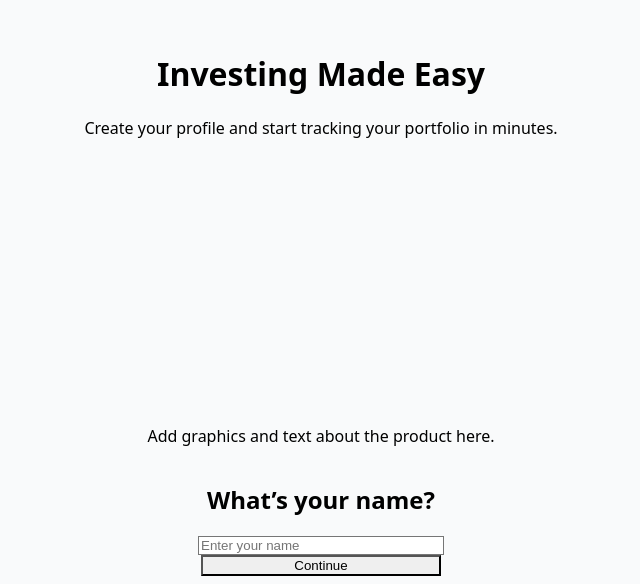
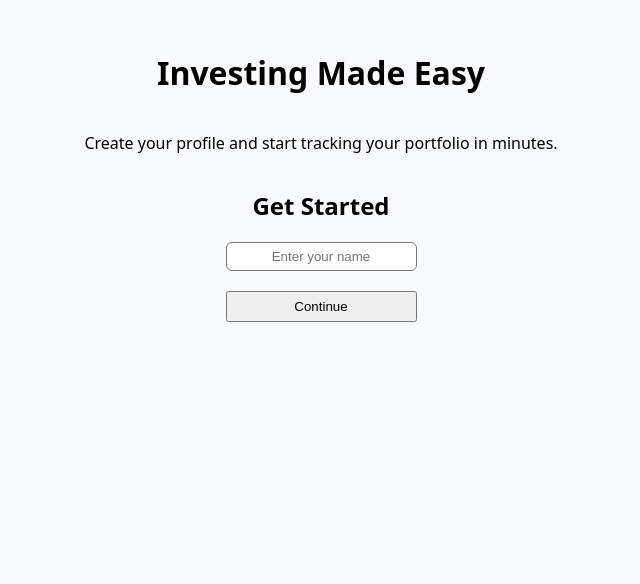
Before and after one commit to gkopplin/autopilot_challenge, a React (Vite) app in the folder portfolio-prototype/: page / in a window 1280 px wide. Shown: the part 232-816 px from the top of the page, without its empty margins (319-959 px from the left). Built offline with nearby package versions, Linux system fonts and the light colour scheme; the HTML template or start-up script is replaced by a standard one.

Commit message:
onboarding styling

```diff
--- a/portfolio-prototype/src/components/Step1Name.tsx
+++ b/portfolio-prototype/src/components/Step1Name.tsx
@@ -1,26 +1,34 @@
-interface StepProps {
+interface Step1NameProps {
   value: string
   onChange: (val: string) => void
   onNext: () => void
 }
 
-export default function Step1Name({ value, onChange, onNext }: StepProps) {
+export default function Step1Name({ value, onChange, onNext }: Step1NameProps) {
   return (
-    <div className="flex flex-col items-center space-y-8">
-      <h2 className="text-2xl font-bold text-gray-900 text-center">What’s your name?</h2>
+    <div className="flex flex-col items-center">
+      <h2 className="text-2xl font-bold text-gray-900 text-center mb-6">
+        Get Started
+      </h2>
+
+      <div className="w-60 flex flex-col">
         <input
           type="text"
           value={value}
           onChange={e => onChange(e.target.value)}
           placeholder="Enter your name"
-        className="w-[240px] px-5 py-3 rounded-2xl border border-gray-300 shadow-sm focus:outline-none focus:ring-2 focus:ring-indigo-500 transition"
+          className="border border-gray-300 text-center focus:outline-none focus:ring-2 focus:ring-indigo-500 transition px-[6px] py-[6px] mb-[20px] rounded-[6px]"
         />
+
         <button
           onClick={onNext}
-        className="w-[240px] py-3 bg-gradient-to-r from-indigo-600 to-purple-600 text-white font-semibold rounded-2xl shadow-lg hover:shadow-xl transition transform hover:-translate-y-1 hover:scale-105"
+          className="font-semibold rounded-2xl shadow hover:bg-sky-300 hover:cursor-pointer transition-colors py-[6px] px-[6px]"
         >
           Continue
         </button>
+
+
+      </div>
     </div>
   )
 }
--- a/portfolio-prototype/src/components/Step2StockTypes.tsx
+++ b/portfolio-prototype/src/components/Step2StockTypes.tsx
@@ -18,7 +18,7 @@ export default function Step2StockTypes({ selected, onToggle, onNext }: StepProp
         {availableStockTypes.map(type => {
           const isSelected = selected.includes(type)
           return (
-            <div key={type} className="relative w-[110px] h-14">
+            <div key={type} className="relative w-[110px] h-14 m-[5px]">
               {/* Hidden accessible checkbox */}
               <input
                 type="checkbox"
@@ -30,7 +30,7 @@ export default function Step2StockTypes({ selected, onToggle, onNext }: StepProp
               <label
                 htmlFor={type}
                 className={clsx(
-                  'flex items-center justify-center h-full w-full rounded-2xl border cursor-pointer transition transform hover:scale-105',
+                  'flex items-center justify-center h-full w-full border cursor-pointer transition transform hover:scale-105 rounded-[6px]',
                   isSelected
                     ? 'bg-indigo-600 text-white border-indigo-600 shadow-md'
                     : 'bg-white text-gray-700 border-gray-300 hover:shadow-sm'
@@ -46,7 +46,7 @@ export default function Step2StockTypes({ selected, onToggle, onNext }: StepProp
 
       <button
         onClick={onNext}
-        className="w-[240px] py-3 bg-gradient-to-r from-indigo-600 to-purple-600 text-white font-semibold rounded-2xl shadow-lg hover:shadow-xl transition transform hover:-translate-y-1 hover:scale-105"
+        className="bg-gradient-to-r from-indigo-600 to-purple-600 text-white font-semibold rounded-2xl shadow-lg hover:shadow-xl transition transform hover:-translate-y-1 hover:scale-105 w-[240px] py-[6px] px-[6px] mt-[20px] rounded-[6px]"
       >
         Continue
       </button>
--- a/portfolio-prototype/src/components/Step3BirthDate.tsx
+++ b/portfolio-prototype/src/components/Step3BirthDate.tsx
@@ -16,7 +16,7 @@ export default function Step3BirthDate({ month, year, onMonthChange, onYearChang
           placeholder="Month (1-12)"
           value={month}
           onChange={e => onMonthChange(e.target.value)}
-          className="flex-1 px-4 py-3 rounded-2xl border border-gray-300 shadow-sm focus:outline-none focus:ring-2 focus:ring-indigo-500 transition"
+          className="flex-1 border border-gray-300 shadow-sm focus:outline-none focus:ring-2 focus:ring-indigo-500 transition px-[6px] py-[6px] rounded-[6px] m-[3px]"
           min={1}
           max={12}
         />
@@ -25,14 +25,14 @@ export default function Step3BirthDate({ month, year, onMonthChange, onYearChang
           placeholder="Year"
           value={year}
           onChange={e => onYearChange(e.target.value)}
-          className="flex-1 px-4 py-3 rounded-2xl border border-gray-300 shadow-sm focus:outline-none focus:ring-2 focus:ring-indigo-500 transition"
+          className="flex-1 border border-gray-300 shadow-sm focus:outline-none focus:ring-2 focus:ring-indigo-500 transition px-[6px] py-[6px] rounded-[6px] m-[3px]"
           min={1900}
           max={new Date().getFullYear()}
         />
       </div>
       <button
         onClick={onNext}
-        className="w-[240px] py-3 bg-gradient-to-r from-indigo-600 to-purple-600 text-white font-semibold rounded-2xl shadow-lg hover:shadow-xl transition transform hover:-translate-y-1 hover:scale-105"
+        className="bg-gradient-to-r from-indigo-600 to-purple-600 text-white font-semibold rounded-2xl shadow-lg hover:shadow-xl transition transform hover:-translate-y-1 hover:scale-105 w-[240px] py-[6px] px-[6px] rounded-[6px] mt-[20px] "
       >
         Finish
       </button>
--- a/portfolio-prototype/src/pages/Onboarding.tsx
+++ b/portfolio-prototype/src/pages/Onboarding.tsx
@@ -37,26 +37,22 @@ export default function Onboarding() {
   ]
 
   return (
-    <div className="flex flex-col md:flex-row min-h-screen">
-      {/* Hero / Header section */}
-      <div className="relative flex-1 flex items-center justify-center overflow-hidden">
-        <div className="absolute inset-0 bg-gradient-to-br from-gray-50 to-gray-100" />
-        <div className="z-10 max-w-md px-6 text-center">
-          <h1 className="text-4xl font-extrabold text-gray-900 mb-4">Investing Made Easy</h1>
-          <p className="text-lg text-gray-600 mb-8">
+    <div className="flex items-center justify-center min-h-screen">
+      <div className="flex flex-col md:flex-row items-center justify-center space-y-8 md:space-y-0 md:space-x-12 w-full max-w-5xl">
+        {/* Hero / Header section */}
+        <div className="flex flex-col items-center justify-center text-center max-w-md">
+          <h1 className="text-4xl font-extrabold text-gray-900 mb-4">
+            Investing Made Easy
+          </h1>
+          <p className="text-lg text-gray-600">
             Create your profile and start tracking your portfolio in minutes.
           </p>
         </div>
-      </div>
 
-      <div className="px-6 py-8 bg-white text-center">
-        <p>
-          Add graphics and text about the product here.
-        </p>
-      </div>
-
-      <div className="max-w-md w-full bg-white p-8 rounded-2xl shadow-xl">
-        {steps[currentStep]}
+        {/* Current Step / Form */}
+        <div className="max-w-md w-full p-8 shadow-xl flex flex-col items-center">
+          {steps[currentStep]}
+        </div>
       </div>
     </div>
   )
```
Lines whose indentation alone changed are shown as unchanged.
